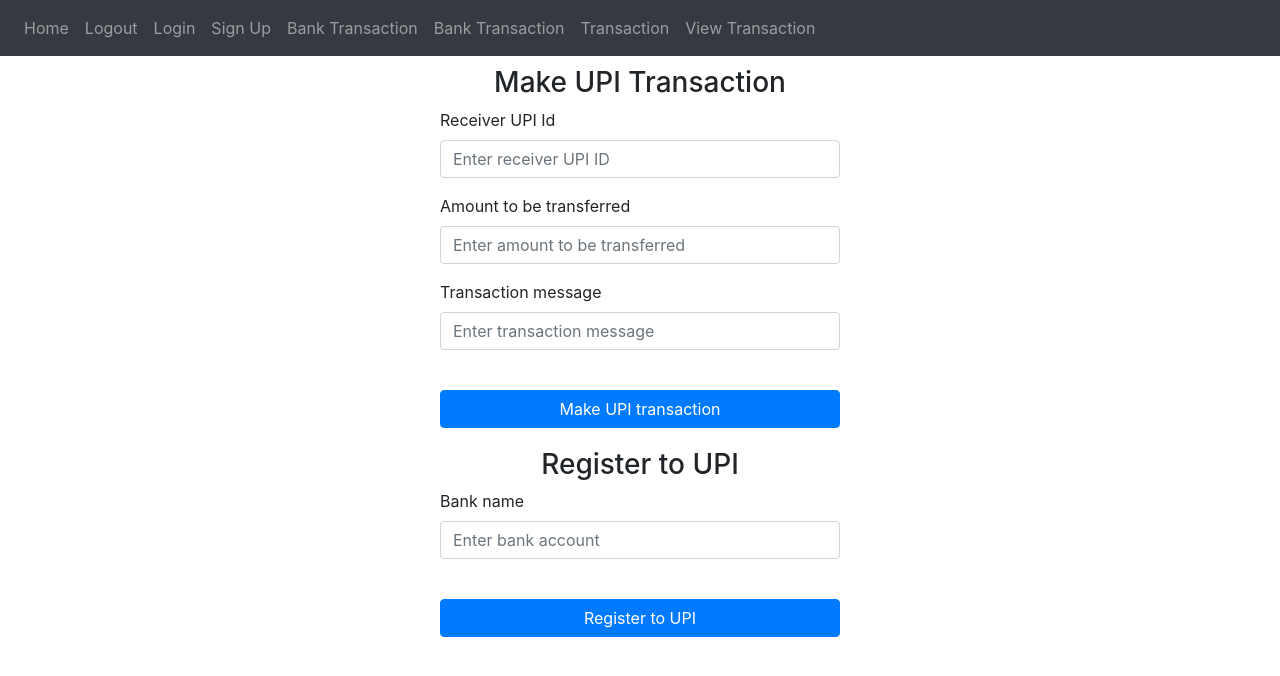
After one commit to Paarthvi/upisystem, a Flask app: page /upiTransaction in a window 1280 px wide. The commit adds this page. Shown: the top 676 px of the page. Run offline with Flask 2, Linux system fonts and the light colour scheme; some libraries are stand-ins or nearby versions.

Commit message:
checking some changes

```diff
--- a/dbms/website/__init__.py
+++ b/dbms/website/__init__.py
@@ -2,6 +2,7 @@ from flask import Flask
 from .views import views
 from .auth import auth
 from .bankTransaction import banktransaction
+from .upiTransaction import upiTransaction
 
 def create_app():
     app = Flask(__name__)
@@ -9,6 +10,7 @@ def create_app():
     app.register_blueprint(views, url_prefix= "/")
     app.register_blueprint(auth, url_prefix= "/")
     app.register_blueprint(banktransaction, url_prefix= "/")
+    app.register_blueprint(upiTransaction, url_prefix= "/")
     return app
 
 # if __name__ == 'main':
--- a/dbms/website/templates/bankTransaction.html
+++ b/dbms/website/templates/bankTransaction.html
@@ -61,12 +61,12 @@
         />
     </div>
     <div class ="form-group">
-        <label for="initialDepositeAmount">Initial deposite amount</label>
+        <label for="initialDepositAmount">Initial deposit amount</label>
         <input
                 type="initialDepositeAmount"
                 class="form-control"
-                id="initialDepositeAmount"
-                name="initialDepositeAmount"
+                id="initialDepositAmount"
+                name="initialDepositAmount"
                 placeholder="Enter initial amount to be deposited"
         />
     </div>
--- a/dbms/website/templates/base.html
+++ b/dbms/website/templates/base.html
@@ -45,6 +45,7 @@
             <a class="nav-item nav-link" id="login" href="/login">Login</a>
             <a class="nav-item nav-link" id="signUp" href="/sign-up">Sign Up</a>
             <a class="nav-item nav-link" id="bankransaction" href="/bankTransaction">Bank Transaction</a>
+            <a class="nav-item nav-link" id="upiTransaction" href="/upiTransaction">Bank Transaction</a>
             <a class="nav-item nav-link" id="transaction" href="/transaction">Transaction</a>
             <a class="nav-item nav-link" id="viewTransaction" href="/viewTransaction">View Transaction</a>
         </div>
--- /dev/null
+++ b/dbms/website/templates/upiTransaction.html
@@ -0,0 +1,58 @@
+{%extends "base.html"%}
+{%block title%}UPI Transaction{%endblock%}
+
+{%block content%}
+<form method = "POST">
+    <h3 align = "center"> Make UPI Transaction </h3>
+    <div class ="form-group">
+        <label for="receiverUpiId">Receiver UPI Id</label>
+        <input
+                type="receiverUpiId"
+                class="form-control"
+                id="receiverUpiId"
+                name="receiverUpiId"
+                placeholder="Enter receiver UPI ID"
+        />
+    </div>
+    <div class ="form-group">
+        <label for="transactionAmount">Amount to be transferred</label>
+        <input
+                type="transactionAmount"
+                class="form-control"
+                id="transactionAmount"
+                name="transactionAmount"
+                placeholder="Enter amount to be transferred"
+        />
+    </div>
+    <div class ="form-group">
+        <label for="transactionMessage">Transaction message</label>
+        <input
+                type="transactionMessage"
+                class="form-control"
+                id="transactionMessage"
+                name="transactionMessage"
+                placeholder="Enter transaction message"
+        />
+    </div>
+    <br />
+    <button id = "makeUpiTransaction" type="makeUpiTransaction" class="btn btn-primary">Make UPI transaction</button>
+</form>
+<form method = "POST">
+    <h3 align = "center"> Register to UPI </h3>
+<!--    <a href="/bankDetails">Bank and Branch ID</a>-->
+    <div class ="form-group">
+        <label for="bankAccount">Bank name</label>
+        <input
+                type="bankAccount"
+                class="form-control"
+                id="bankAccount"
+                name="bankAccount"
+                placeholder="Enter bank account"
+        />
+    </div>
+    <br />
+    <button id = "registerToUPI" type="registerToUPI" class="btn btn-primary">Register to UPI</button>
+<!--    <h3 align = "center"> If you don't have a bank account, click below to create one: </h3>-->
+<!--    <a href="/bankTransaction">Create Bank Account</a>-->
+</form>
+{%endblock%}
--- /dev/null
+++ b/dbms/website/upiTransaction.py
@@ -0,0 +1,11 @@
+from flask import Blueprint,render_template, request
+from .dbConnection import conn
+
+upiTransaction = Blueprint('upiTransaction', __name__)
+cursor = conn.cursor()
+
+
+@upiTransaction.route('/upiTransaction', methods = ['GET', 'POST'])
+def makeUpiTransaction():
+    if request.method == 'GET':
+        return render_template("upiTransaction.html")
```
